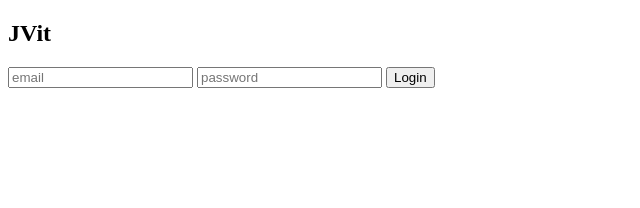
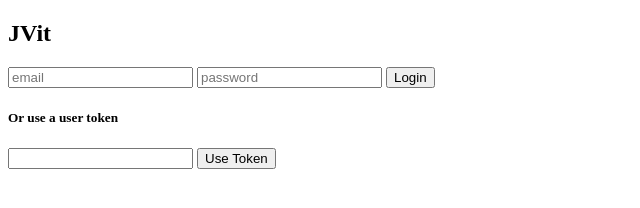
Before and after one commit to stationaryStation/jvit, a plain HTML site: page index.html in a window 1280 px wide. Shown: the whole page, without its empty margins (0-640 px from the left). Drawn offline with Linux system fonts and the light colour scheme.

Commit message:
feat: add token login

```diff
--- a/index.html
+++ b/index.html
@@ -20,6 +20,11 @@
             <input id="password" type="password" role="text" placeholder="password" />
             <button>Login</button>
         </form>
+        <form id="token" onsubmit="loginToken()">
+            <h5>Or use a user token</h5>
+            <input id="token_input" type="password" role="text"/>
+            <button>Use Token</button>
+        </form>
     </section>
     <section id="clientPage" class="hide">
         <nav>
--- a/index.js
+++ b/index.js
@@ -1,7 +1,9 @@
 const email_input = document.getElementById("email");
 const password_input = document.getElementById("password");
 const form = document.getElementById("login");
+const token_form = document.getElementById("token_form")
 const loginPage = document.getElementById("loginPage");
+const token_input = document.getElementById("token_input");
 const clientPage = document.getElementById("clientPage");
 const websocket = new WebSocket("wss://ws.revolt.chat?version=1&format=json");
 const server_select = document.getElementById("serverlist");
@@ -12,7 +14,6 @@ const servers = [];
 const channels = [];
 let messages = [];
 let message_content = "";
-
 let current_server = ""
 current_channel = ""
 
@@ -48,6 +49,11 @@ websocket.addEventListener('message', (e) => {
 let session = {};
 
 form.addEventListener('submit', (e) => {
+    e.preventDefault();
+})
+
+
+token.addEventListener('submit', (e) => {
     e.preventDefault();
 })
 
@@ -142,6 +148,17 @@ function login() {
     }));
 }
 
+function loginToken() {
+    if (token_input.value) {
+            session.token = token_input.value;
+            loginPage.className = "hide"
+            clientPage.className = "show"
+            websocket.send(JSON.stringify({
+                type: "Authenticate",
+                token: session.token
+            }))
+    }
+}
 function logout() {
     const xhr = new XMLHttpRequest();
 
```
